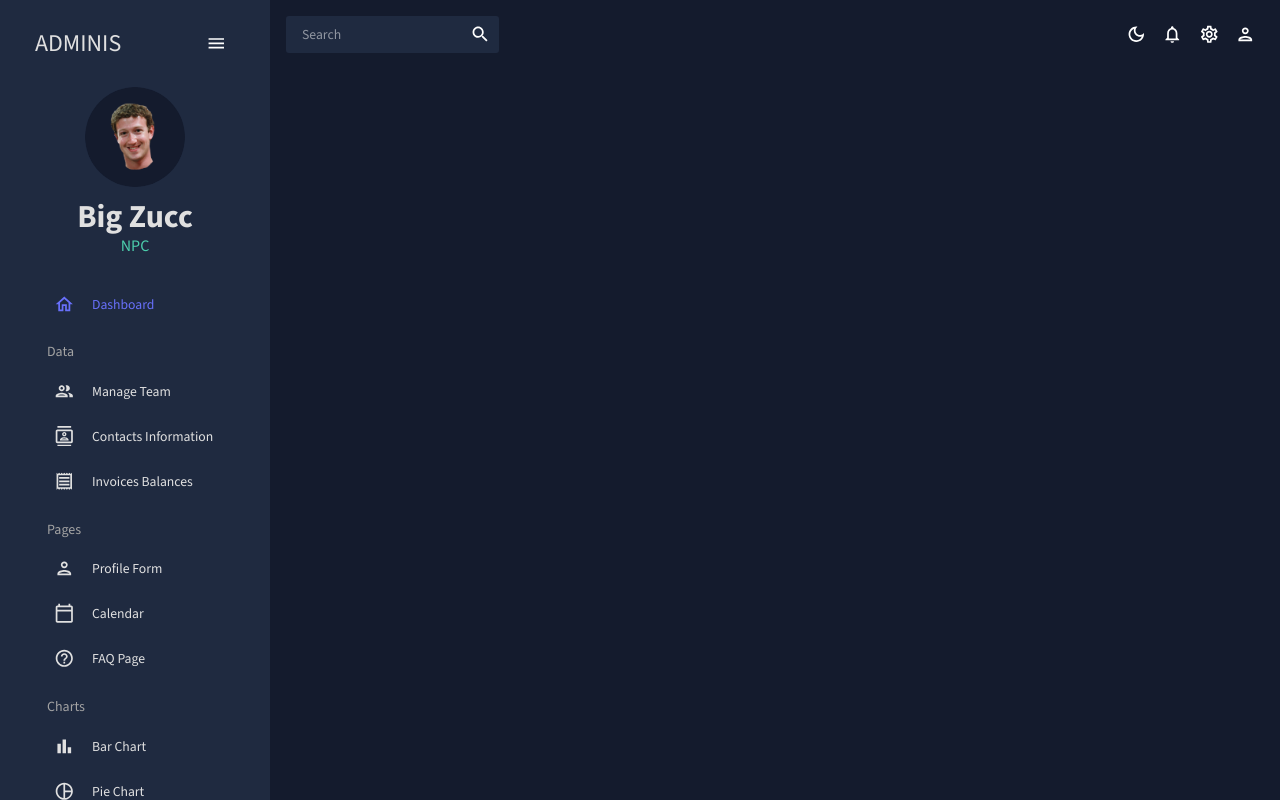
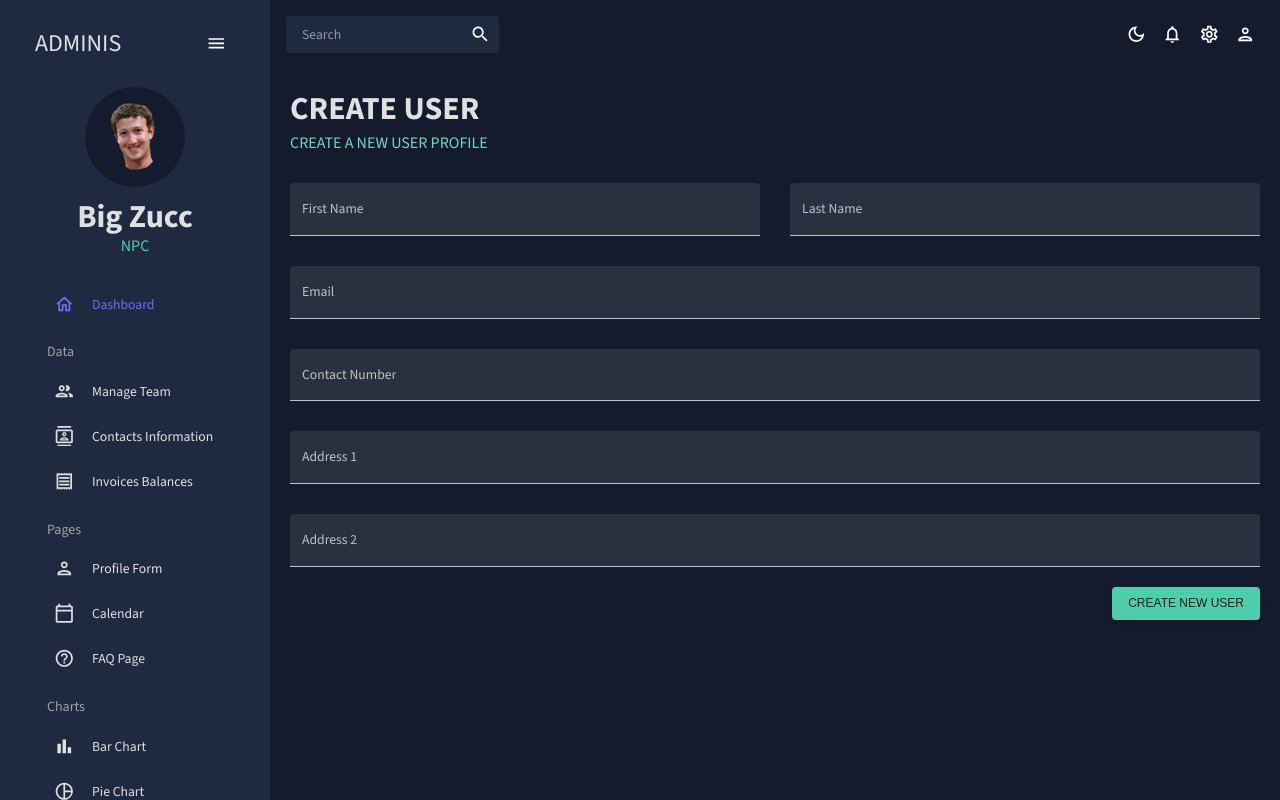
Before and after one commit to Navjit250/Project1, a React (Create React App) app in the folder my-app/: page /form in a window 1280 px wide. Built offline with nearby package versions, Linux system fonts and the light colour scheme.

Commit message:
Finished Profile Form

```diff
--- a/my-app/src/App.js
+++ b/my-app/src/App.js
@@ -7,8 +7,8 @@
 import Team from "./scenes/team";
 import Contacts from "./scenes/contacts";
 import Invoices from "./scenes/invoices";
+import Form from "./scenes/form";
 // import Bar from "./scenes/bar";
-// import Form from "./scenes/form";
 // import Line from "./scenes/line";
 // import Pie from "./scenes/pie";
 // import FAQ from "./scenes/faq";
@@ -34,7 +34,7 @@
             <Route path="/team" element={<Team />} />
             <Route path="/contacts" element={<Contacts />} />
             <Route path="/invoices" element={<Invoices />} />
-            {/* <Route path="/form" element={<Form/>} /> */}
+            <Route path="/form" element={<Form/>} />
             {/* <Route path="/bar" element={<Bar />} /> */}
             {/* <Route path="/pie" element={<Pie />} /> */}
             {/* <Route path="/line" element={<Line />} /> */}
--- a/my-app/src/scenes/form/index.jsx
+++ b/my-app/src/scenes/form/index.jsx
@@ -0,0 +1,149 @@
+import { Box , Button, TextField} from "@mui/material";
+import { Formik } from "formik";
+import * as yup from "yup";
+import useMediaQuery from "@mui/material/useMediaQuery";
+import Header from "../../components/Header"
+
+
+const initialValues = {
+    firstName: "",
+    lastName: "",
+    email: "",
+    contact: "",
+    address1: "",
+    address2: "",
+};
+
+const phoneRegExp =
+/^((\\+[1-9]{1,4}[ \\-]*)|(\\([0-9]{2,3}\\)[ \\-]*)|([0-9]{2,4})[ \\-]*)*?[0-9]{3,4}?[ \\-]*[0-9]{3,4}?$/;
+
+const userSchema = yup.object().shape({
+    firstName: yup.string().required("required"),
+    lastName: yup.string().required("required"),
+    email: yup.string().email("invalid email").required("required"),
+    contact: yup
+        .string()
+        .matches(phoneRegExp, "Phone number is not valid")
+        .required("required"),
+    address1: yup.string().required("required"),
+    address2: yup.string().required("required"),
+});
+
+
+const Form = () => {
+    const isNonMobile = useMediaQuery("(min-width:600px)");
+
+    const handleFormSubmit = (values) => {
+        console.log(values);
+    }
+
+    return (<Box m ="20px">
+        <Header title="CREATE USER" subtitle="CREATE A NEW USER PROFILE"/>
+
+        <Formik
+            onSubmit={handleFormSubmit}
+            initialValues={initialValues}
+            validationSchema={userSchema}
+        >
+            {({ values, errors, touched, handleBlur, handleChange, handleSubmit}) => (
+                <form onSubmit={handleSubmit}>
+                    <Box
+                        display="grid"
+                        gap="30px"
+                        gridTemplateColumns="repeat(4, minmax(0, 1fr))"
+                        sx={{
+                            "& > div" : { gridColumn: isNonMobile ? undefined : "span 4"},
+                        }}
+                        >
+                            <TextField
+                                fullwidth
+                                variant="filled"
+                                type="text"
+                                label=" First Name"
+                                onBlur={handleBlur}
+                                onChange={handleChange}
+                                value={values.firstName}
+                                name="firstName"
+                                error={!!touched.firstName && !!errors.firstName}
+                                helperText={touched.firstName && errors.firstName}
+                                sx= {{gridColumn: "span 2"}}
+                            />
+                            <TextField
+                                fullwidth
+                                variant="filled"
+                                type="text"
+                                label=" Last Name"
+                                onBlur={handleBlur}
+                                onChange={handleChange}
+                                value={values.lastName}
+                                name="lastName"
+                                error={!!touched.lastName && !!errors.lastName}
+                                helperText={touched.lastName && errors.lastName}
+                                sx= {{gridColumn: "span 2"}}
+                            />
+                            <TextField
+                                fullwidth
+                                variant="filled"
+                                type="text"
+                                label="Email"
+                                onBlur={handleBlur}
+                                onChange={handleChange}
+                                value={values.email}
+                                name="email"
+                                error={!!touched.email && !!errors.email}
+                                helperText={touched.email && errors.email}
+                                sx= {{gridColumn: "span 4"}}
+                            />
+                            <TextField
+                                fullwidth
+                                variant="filled"
+                                type="text"
+                                label="Contact Number"
+                                onBlur={handleBlur}
+                                onChange={handleChange}
+                                value={values.contact}
+                                name="contact"
+                                error={!!touched.contact && !!errors.contact}
+                                helperText={touched.contact && errors.contact}
+                                sx= {{gridColumn: "span 4"}}
+                            />
+                            <TextField
+                                fullwidth
+                                variant="filled"
+                                type="text"
+                                label="Address 1"
+                                onBlur={handleBlur}
+                                onChange={handleChange}
+                                value={values.address1}
+                                name="address1"
+                                error={!!touched.address1 && !!errors.address1}
+                                helperText={touched.address1 && errors.address1}
+                                sx= {{gridColumn: "span 4"}}
+                            />
+                            <TextField
+                                fullwidth
+                                variant="filled"
+                                type="text"
+                                label="Address 2"
+                                onBlur={handleBlur}
+                                onChange={handleChange}
+                                value={values.address2}
+                                name="address2"
+                                error={!!touched.address2 && !!errors.address2}
+                                helperText={touched.address2 && errors.address2}
+                                sx= {{gridColumn: "span 4"}}
+                            />
+                    </Box>
+                    <Box display="flex" justifyContent="end" mt="20px">
+                        <Button type="submit" color="secondary" variant="contained">
+                            Create New User
+                        </Button>
+                    </Box>
+                </form>
+            )}
+        </Formik>
+    </Box>
+    );
+};
+
+export default Form;
```
